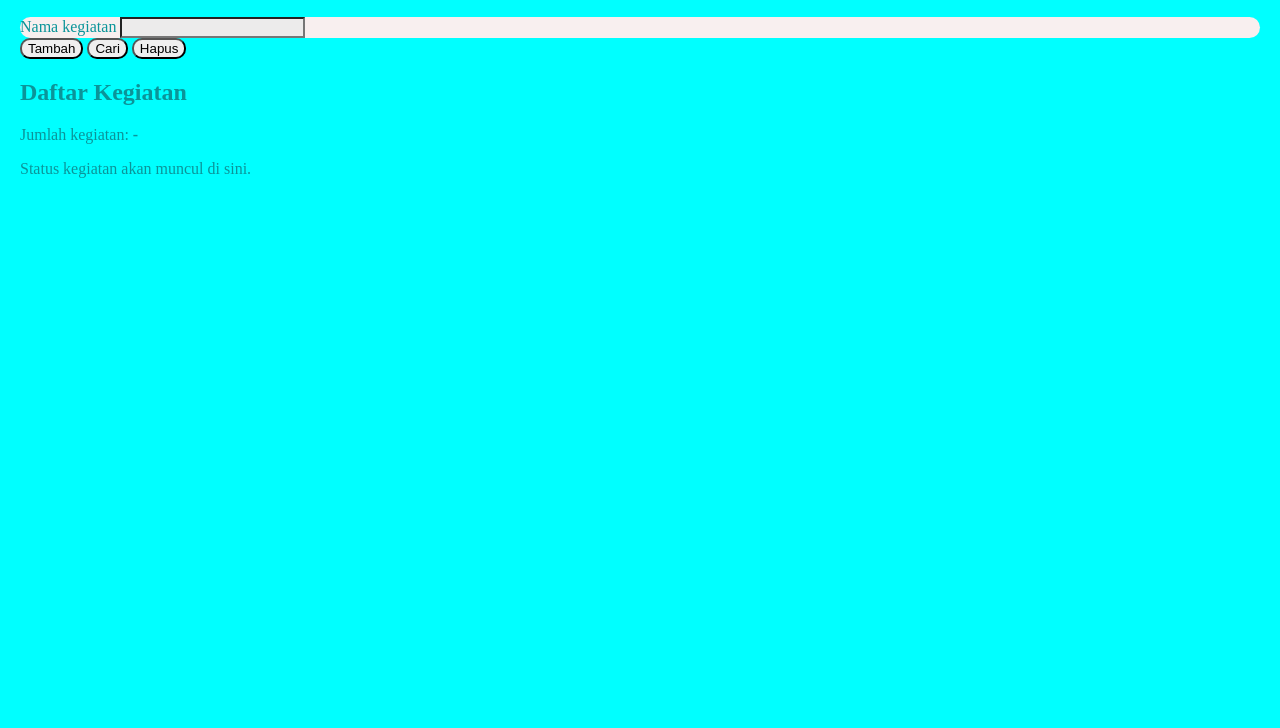
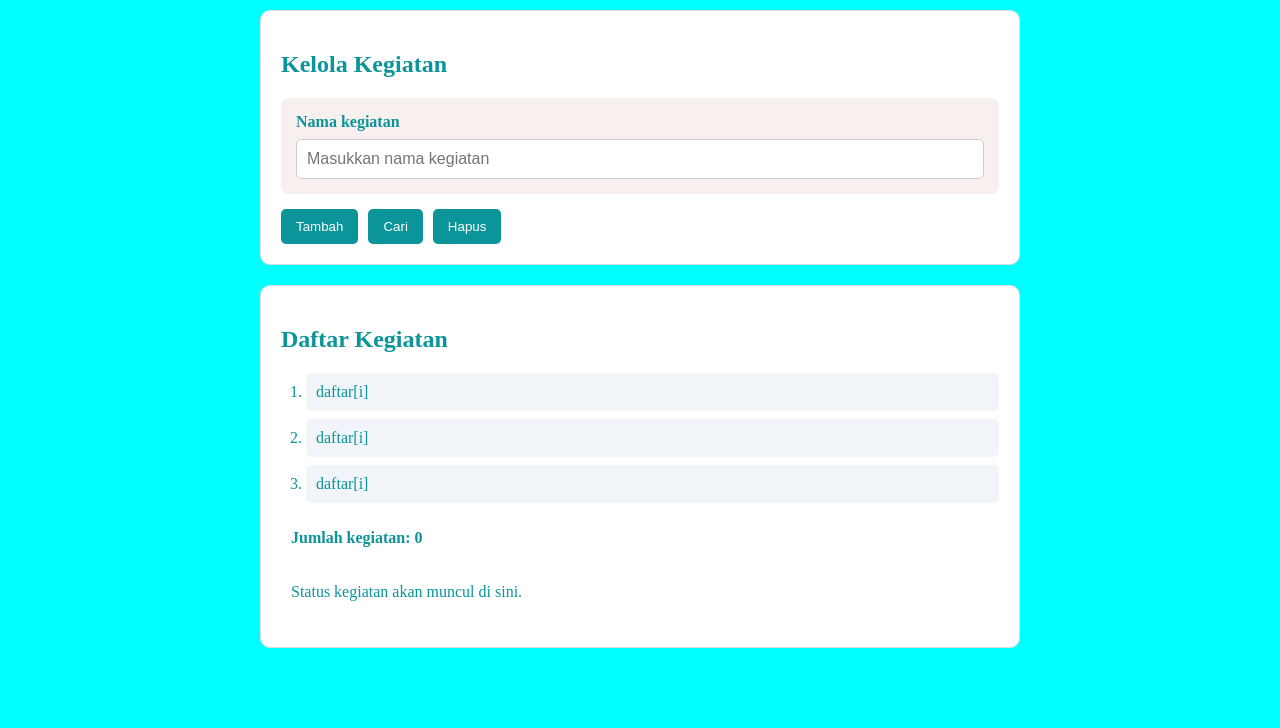
Before and after one commit to afiftnj-collab/ProyekAkhir_2026_4472, a plain HTML site: page index.html in a window 1280 px wide. Shown: the part 168-896 px from the top of the page. Before the commit the page ends 800 px from the top, so only its background shows below. Drawn offline with Linux system fonts and the light colour scheme.

Commit message:
update kerangka soal Javascript

```diff
--- a/index.html
+++ b/index.html
@@ -27,14 +27,14 @@
            Acuan ID: inputKegiatan, btnTambah, btnCari, btnHapus.
            Gunakan type="button" pada ketiga tombol. -->
       <div class="form-baris">
-        <label for="">Nama kegiatan</label>
-        <input type="" id="" placeholder="">
+        <label for="inputKegiatan">Nama kegiatan</label>
+        <input type="text" id="inputKegiatan" placeholder="Masukkan nama kegiatan">
       </div>
 
       <div class="aksi">
-        <button type="button" id="">Tambah</button>
-        <button type="button" id="">Cari</button>
-        <button type="button" id="">Hapus</button>
+        <button type="button" id="btnTambah">Tambah</button>
+        <button type="button" id="btnCari">Cari</button>
+        <button type="button" id="btnHapus">Hapus</button>
       </div>
     </section>
 
@@ -44,10 +44,10 @@
       <!-- TODO HTML-03:
            Lengkapi ID untuk daftar, jumlah, dan pesan status.
            Acuan ID: daftarKegiatan, totalKegiatan, pesanStatus. -->
-      <ol id=""></ol>
+      <ol id="daftarKegiatan"></ol>
 
-      <p class="ringkasan">Jumlah kegiatan: <strong id="">-</strong></p>
-      <p id="" aria-live="polite">Status kegiatan akan muncul di sini.</p>
+      <p class="ringkasan">Jumlah kegiatan: <strong id="totalKegiatan">0</strong></p>
+      <p id="pesanStatus" aria-live="polite">Status kegiatan akan muncul di sini.</p>
     </section>
   </main>
 
--- a/script.js
+++ b/script.js
@@ -26,10 +26,10 @@ function tampilkanKegiatan(daftar) {
   // TODO JS-01:
   // Perbaiki batas perulangan for berikut agar dimulai dari indeks pertama
   // dan memproses seluruh elemen berdasarkan panjang Array (length).
-  for (let i = 0; i < 0; i++) {
+  for (let i = 0; i < daftar.length; i++) {
     // TODO JS-02:
     // Ganti string kosong dengan elemen Array 'daftar' pada indeks i.
-    const namaKegiatan = "";
+    const namaKegiatan = "daftar[i]";
 
     // Disediakan guru: pembentukan dan penampilan elemen HTML.
     const item = document.createElement("li");
@@ -120,3 +120,52 @@ document.addEventListener("DOMContentLoaded", function () {
 
 // Area penambahan Function untuk pertemuan berikutnya akan diberikan
 // oleh guru pada saat paket soal berikutnya dibagikan.
+
+// =====================================================================
+// KERANGKA SOAL SABTU, 21 NOVEMBER 2026
+// Tambahkan blok ini pada AKHIR script.js hasil Checkpoint 1 (17 Nov).
+// Jangan menghapus/mengganti kode yang sudah dikerjakan pada 17 Nov.
+// Hapus baris return sementara setelah logika TODO yang sesuai lengkap.
+// =====================================================================
+
+// TODO JS-03, JS-04, JS-05 — Validasi dan penambahan kegiatan
+function tambahKegiatan(daftar, nama) {
+  // TODO JS-03: Simpan nama yang sudah di-trim ke variabel namaBersih.
+  // Jika namaBersih kosong, gunakan return false.
+
+  // TODO JS-04: Gunakan includes() untuk menolak nama duplikat.
+  // Jika kegiatan sudah ada, gunakan return false.
+
+  // TODO JS-05: Gunakan push() untuk menambahkan namaBersih.
+  // Jika penambahan berhasil, gunakan return true.
+
+  return false; // SEMENTARA: ganti/hapus setelah TODO JS-03 s.d. JS-05 selesai
+}
+
+// TODO JS-06 — Pencarian kegiatan
+function cariKegiatan(daftar, nama) {
+  // TODO JS-06: Hilangkan spasi awal/akhir menggunakan trim().
+  // Cari posisi kegiatan dengan indexOf(), lalu kembalikan indeksnya.
+  // Jika tidak ditemukan, indexOf() akan menghasilkan -1.
+
+  return -1; // SEMENTARA: ganti setelah TODO JS-06 selesai
+}
+
+// TODO JS-07 dan JS-08 — Penghapusan kegiatan
+function hapusKegiatan(daftar, nama) {
+  // TODO JS-07: Panggil cariKegiatan(daftar, nama).
+  // Simpan hasilnya dalam variabel indeks.
+
+  // TODO JS-08: Jika indeks bernilai -1, gunakan return false.
+  // Jika ditemukan, hapus satu elemen menggunakan splice().
+  // Kembalikan true jika penghapusan berhasil.
+
+  return false; // SEMENTARA: ganti/hapus setelah TODO JS-07 s.d. JS-08 selesai
+}
+
+// TODO JS-09 — Menghitung jumlah kegiatan
+function hitungJumlahKegiatan(daftar) {
+  // TODO JS-09: Gunakan length dan return untuk menghasilkan jumlah kegiatan.
+
+  return 0; // SEMENTARA: ganti setelah TODO JS-09 selesai
+}
--- a/style.css
+++ b/style.css
@@ -14,10 +14,10 @@
 /* TODO CSS-01: Atur jenis font, warna teks, warna latar belakang,
    margin, dan padding dasar halaman. */
 body {
-  font-style:arial ;
+  font-style: Arial, sans-serif;
   color: rgb(11, 148, 153);
   background-color: aqua;
-  margin: auto;
+  margin:0;
   padding: 20px;
 
 }
@@ -25,54 +25,81 @@ body {
 /* TODO CSS-02: Atur lebar konten, posisi, padding, margin,
    border dan border-radius seperlunya. */
 .container {
-  border-radius: 100%;
+  max-width: 800px;
+  padding: 20px;
+  margin: 20px auto;
 }
 
 .kepala-halaman {
+  text-align: center;
+  margin-bottom: 20px;
 }
 
-.panel {
+.panel {background-color: white;
+  padding: 20px;
+  margin-bottom: 20px;
+  border-radius: 10px;
+  border: 1px solid #dddddd;
 }
 
 /* TODO CSS-03: Atur ukuran input, padding, jarak antar elemen,
    warna tombol, dan tampilan yang konsisten. */
 .form-baris {
-box-sizing: content-box;
+margin-bottom: 15px;
+padding: 15px;
 background-color: rgb(248, 239, 239);
-border-radius: 50px;
+border-radius: 8px;
 }
 
 .form-baris label {
+  display: block;
+  margin-bottom: 8px;
+  font-weight: bold;
 }
 
 .form-baris input {
-
-  background-color: rgb(236, 235, 235);
+  width: 100%;
+  padding: 10px;
+  border: 1px solid #cccccc;
+  border-radius: 5px;
+  font-size: 16px;
 }
 
 .aksi {
+  display: flex;
+  gap: 10px;
+  margin-top: 10px;
 }
 
 .aksi button {
-  border-radius: 10px;
+  border-radius: 5px;
+  border: none;
+  padding: 10px 15px;
+  background-color: #0b9499;
+  color: white;cursor: pointer;
+
 }
 
 /* TODO CSS-04: Rapikan daftar kegiatan, jumlah kegiatan, dan pesan
    status. Bedakan tampilan status berhasil dan gagal. */
-#daftarKegiatan {
+#daftarKegiatan {padding-left: 25px;margin-top: 15px;
 }
 
-#daftarKegiatan li {
+#daftarKegiatan li {padding: 10px;margin-bottom: 8px;
+  background-color: #f1f5f9;
+  border-radius: 5px;
 }
 
-.ringkasan {
+.ringkasan {margin-top: 15px;padding: 10px;
+  font-weight: bold;
 }
 
-#pesanStatus {
+#pesanStatus {padding: 10px;margin-top: 10px;border-radius: 5px;
+}b
+
+#pesanStatus.berhasil {background-color: #d1fae5;color: #166534;
+
 }
 
-#pesanStatus.berhasil {
+#pesanStatus.gagal {background-color: #fee2e2;color: #991b1b
 }
-
-#pesanStatus.gagal {
-}
```
